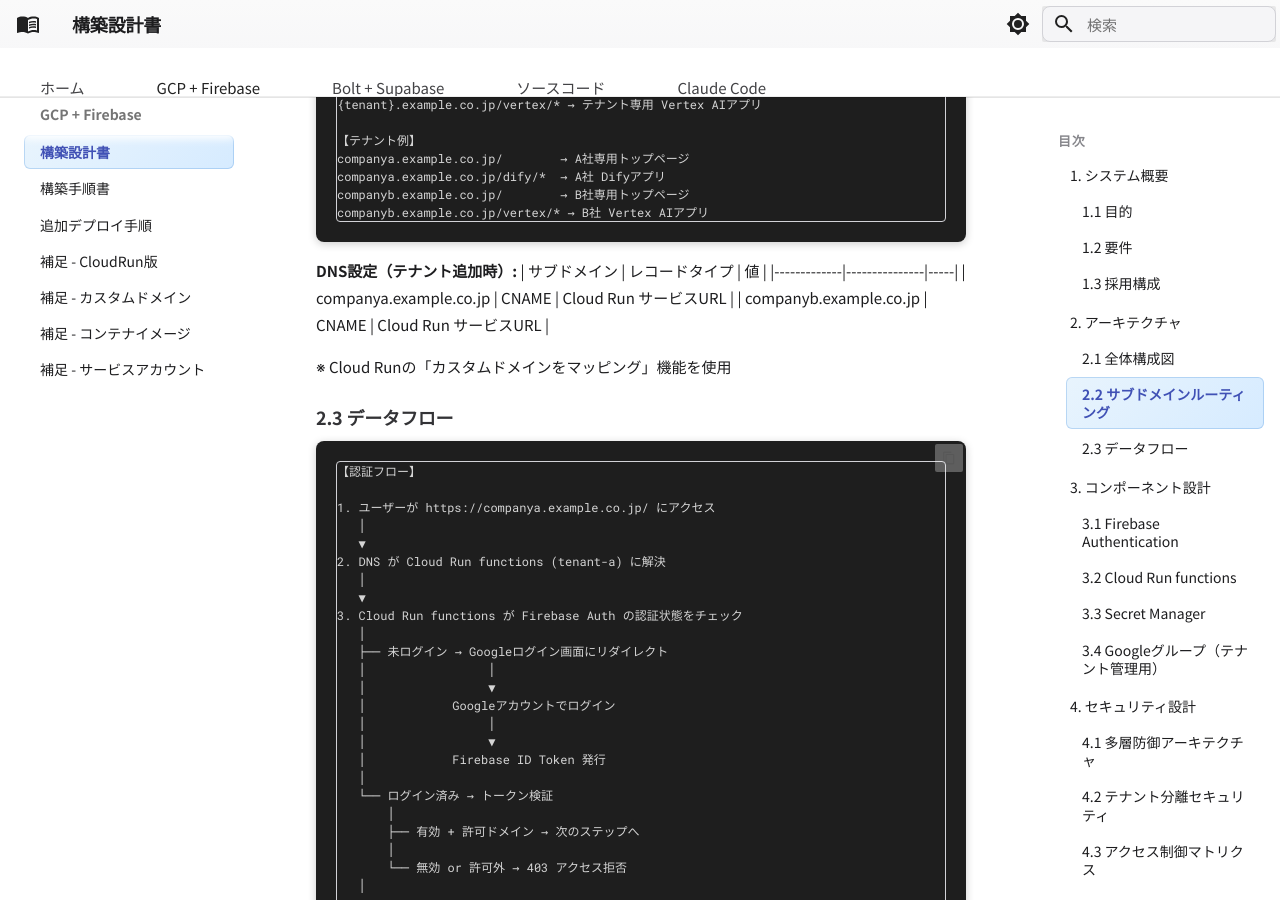
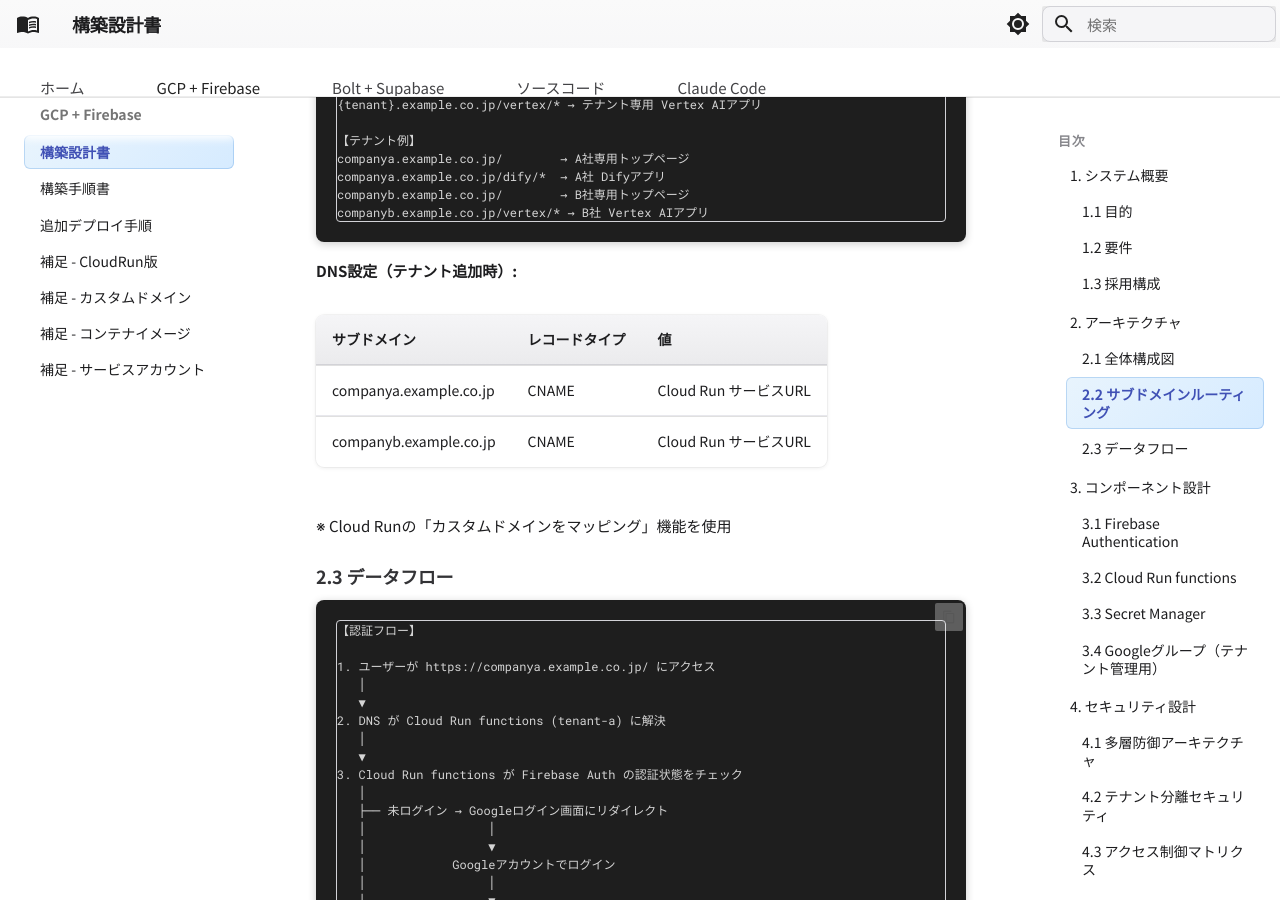
Before and after one commit to michihiro-316/ai-chat-docs, an MkDocs documentation site: the page built from docs/gcp-firebase/01_design.md, in a window 1280 px wide and 900 px high, scrolled down 2571 px. Built offline with MkDocs 1.6.1 and Material for MkDocs 9.7.7, drawn with Linux system fonts in a browser that asks for light colours; part of the change alters nothing that is shown.

Commit message:
fix: テーブル表示修正 + ナビゲーション改善
- テーブル前に空行を追加して正しくレンダリングされるよう修正
- ナビゲーションを折りたたみ可能に変更（navigation.expand削除）
- セクション名を明確化:
  - コード解説（学習用）
  - Node.js版（コピペ用）
  - Python版（コピペ用）

🤖 Generated with [Claude Code](https://claude.com/claude-code)

Co-Authored-By: Claude Opus 4.5 <noreply@anthropic.com>

````diff
--- a/docs/gcp-firebase/01_design.md
+++ b/docs/gcp-firebase/01_design.md
@@ -109,6 +109,7 @@ companyb.example.co.jp/vertex/* → B社 Vertex AIアプリ
 ```
 
 **DNS設定（テナント追加時）:**
+
 | サブドメイン | レコードタイプ | 値 |
 |-------------|---------------|-----|
 | companya.example.co.jp | CNAME | Cloud Run サービスURL |
--- a/mkdocs.yml
+++ b/mkdocs.yml
@@ -25,7 +25,6 @@ theme:
     - navigation.tabs
     - navigation.tabs.sticky
     - navigation.sections
-    - navigation.expand
     - navigation.top
     - search.highlight
     - search.suggest
@@ -67,7 +66,7 @@ nav:
     - 構築設計書: bolt-supabase/01_design.md
     - 構築手順書: bolt-supabase/02_setup.md
   - ソースコード:
-    - コード解説:
+    - コード解説（学習用）:
       - 概要: code/explained/index.md
       - backend.py（Python）: code/explained/01_backend.md
       - backend.js（Node.js）: code/explained/01_backend_js.md
@@ -75,13 +74,13 @@ nav:
       - script.js: code/explained/03_script.md
       - エントリポイント: code/explained/04_entrypoint.md
       - 環境変数と.env: code/explained/05_environment.md
-    - Node.js:
+    - Node.js版（コピペ用）:
       - 概要: code/nodejs/index.md
       - backend.js: code/nodejs/backend.md
       - front.html: code/nodejs/front.md
       - script.js: code/nodejs/script.md
       - package.json: code/nodejs/package.md
-    - Python:
+    - Python版（コピペ用）:
       - 概要: code/python/index.md
       - backend.py: code/python/backend.md
       - front.html: code/python/front.md
````
Also changed, not shown: docs/gcp-firebase/02_setup.md (+12 -8 lines).
